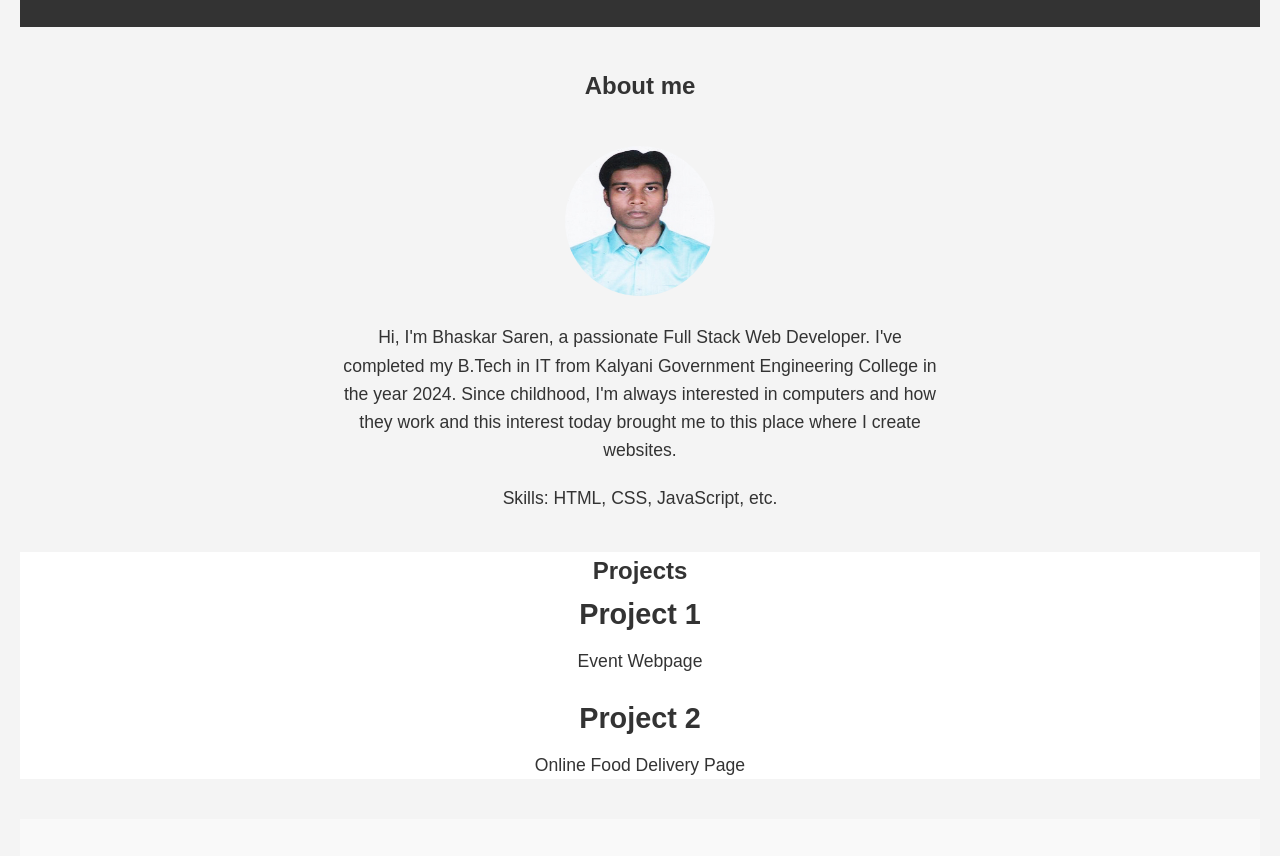
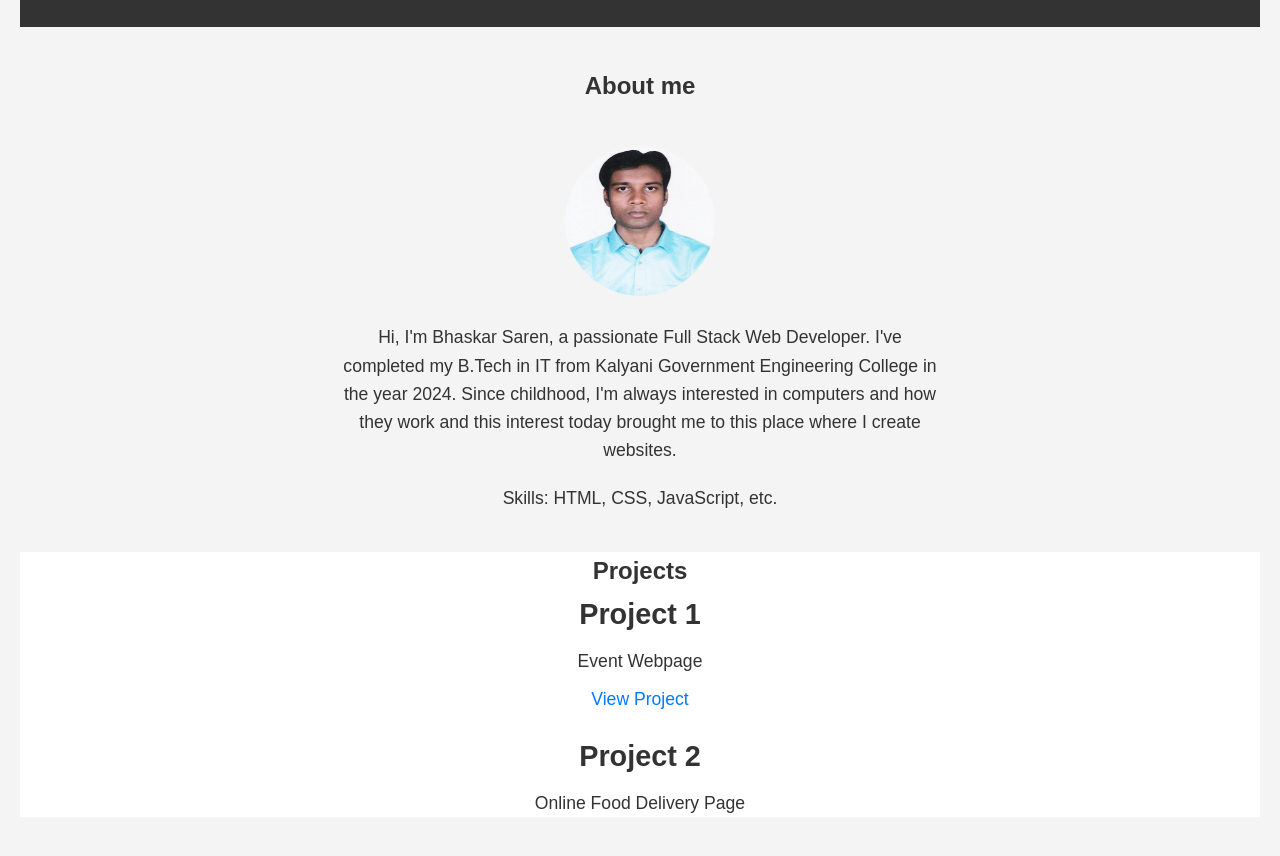
Before and after one commit to bhaskar-S04/portfolio-website, a plain HTML site: page index.html in a window 1280 px wide. Shown: the part 178-1034 px from the top of the page. Drawn offline with Linux system fonts and the light colour scheme.

Commit message:
Add files via upload

```diff
--- a/index.html
+++ b/index.html
@@ -35,6 +35,7 @@
         <div class="project">
             <h3>Project 1</h3>
             <p>Event Webpage</p>
+            <a href="https://bhaskar-s04.github.io/event-page/">View Project</a>
         </div>
         <div class="project">
             <h3>Project 2</h3>
```
